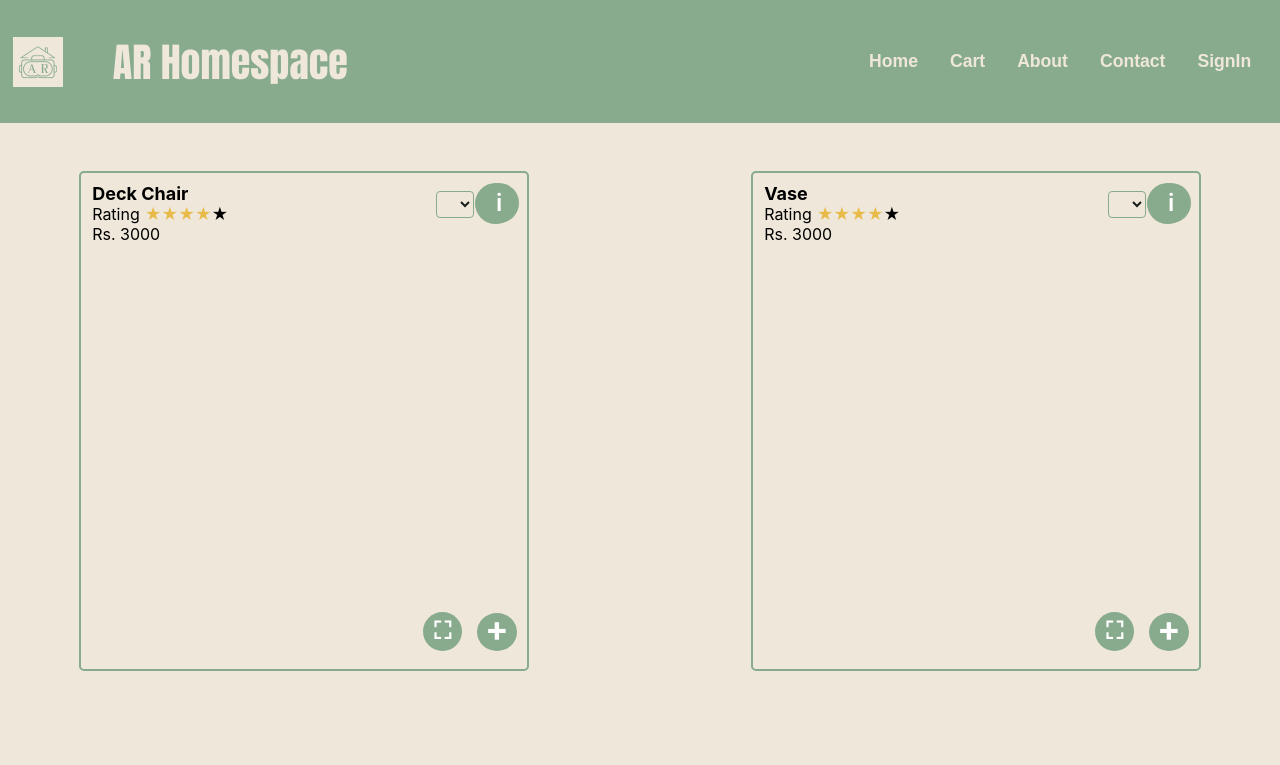
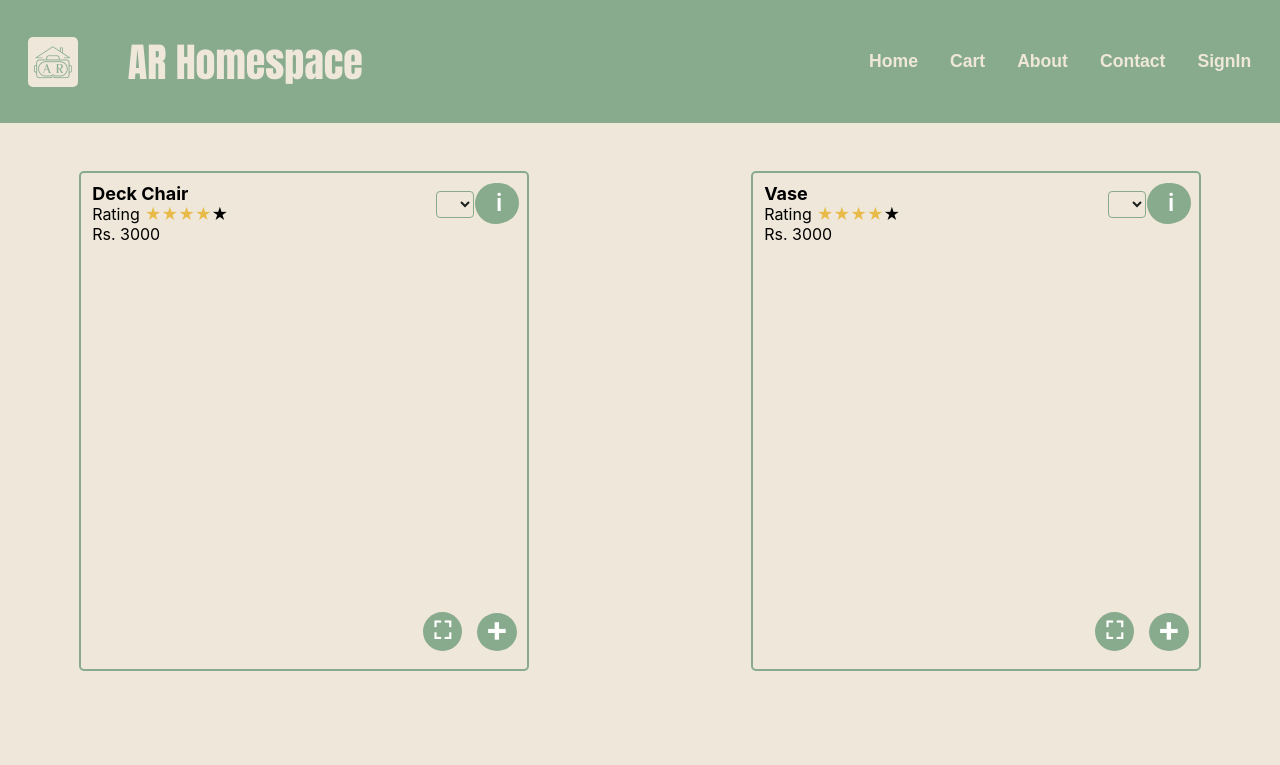
Before and after one commit to avdoifode09/AR-Homespace, a React (Create React App) app: page / in a window 1280 px wide. Shown: the top 765 px of the page. Built offline with nearby package versions, Linux system fonts and the light colour scheme.

Commit message:
logo dynamics change

```diff
--- a/src/components/Header/styles.css
+++ b/src/components/Header/styles.css
@@ -75,6 +75,8 @@ nav .navtop {
   background-color: #EEE7DA;
   width: 50px;
   height: 50px;
+  border-radius: 5px;
+  margin-left: 15px;
 }
 a::before {
   content: "";
```
